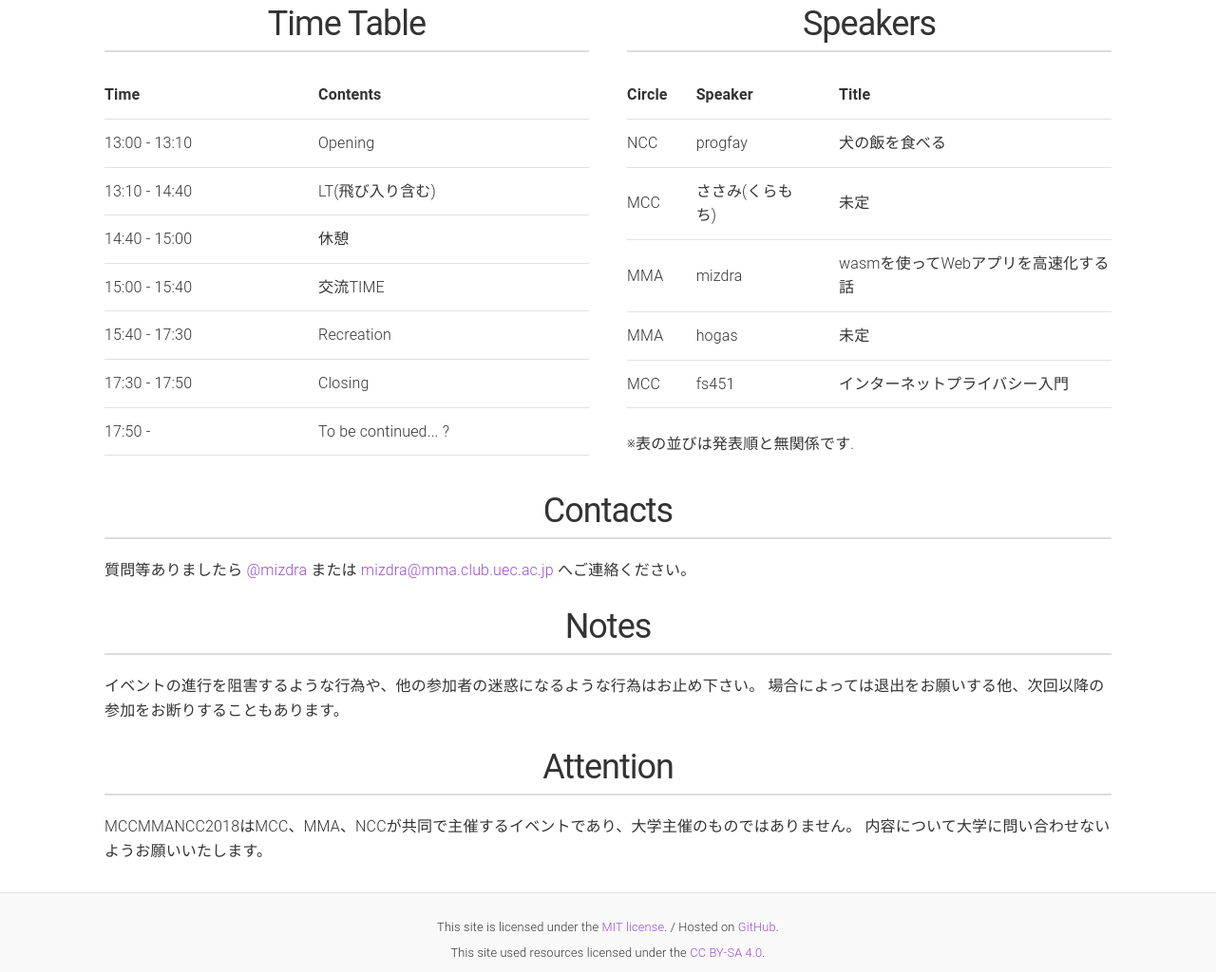
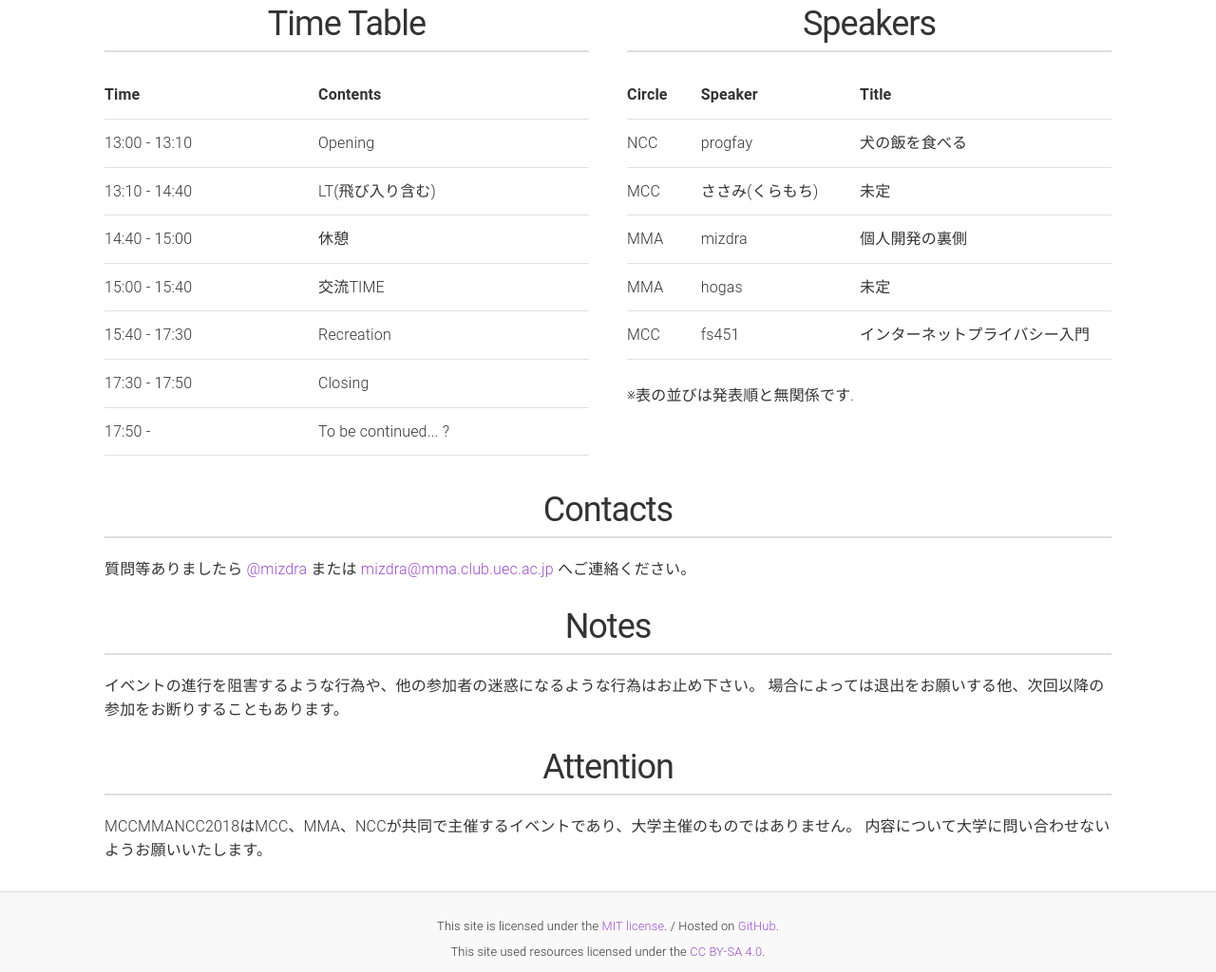
Before and after one commit to uecmma/MCCMMANCC2020, a website: page public/index.html in a window 1280 px wide. Shown: the part 1304-2328 px from the top of the page at 95% size. Drawn offline with Linux system fonts and the light colour scheme.

Commit message:
update LT title

```diff
--- a/public/index.html
+++ b/public/index.html
@@ -111,7 +111,7 @@
               <tr><th>Circle</th><th>Speaker</th><th>Title</th></tr>
               <tr><td>NCC</td><td>progfay</td><td>犬の飯を食べる</td></tr>
               <tr><td>MCC</td><td>ささみ(くらもち)</td><td>未定</td></tr>
-              <tr><td>MMA</td><td>mizdra</td><td>wasmを使ってWebアプリを高速化する話</td></tr>
+              <tr><td>MMA</td><td>mizdra</td><td>個人開発の裏側</td></tr>
               <tr><td>MMA</td><td>hogas</td><td>未定</td></tr>
               <tr><td>MCC</td><td>fs451</td><td>インターネットプライバシー入門</td></tr>
             </table>
```
